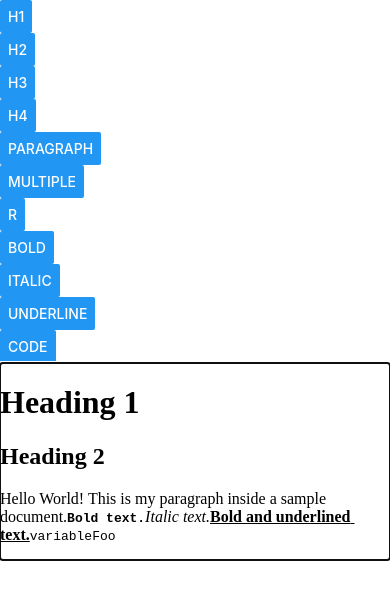
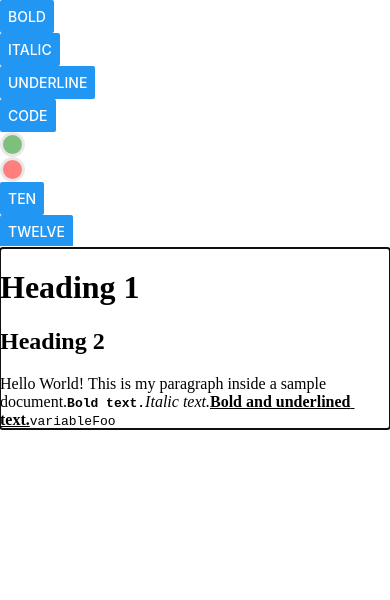
Before and after one commit to tarikh-cell/WSApp, a React Native app: screen / in a window 390 px wide. Shown: the top 600 px of the page. Built offline with nearby package versions, Linux system fonts and the light colour scheme.

Commit message:
Styling Buttons

```diff
--- a/src/components/Toolbar.js
+++ b/src/components/Toolbar.js
@@ -1,39 +1,46 @@
-
-import { Button } from 'react-native';
-import { getActiveStyles, toggleStyle, toggleBlockType } from "../utils/EditorUtils";
+import { StyleSheet, Button, Pressable, Text } from 'react-native';
+import { Editor } from "slate";
 import { useSlateStatic } from "slate-react";
 
-const PARAGRAPH_STYLES = ["h1", "h2", "h3", "h4", "paragraph", "multiple", "r"];
 const CHARACTER_STYLES = ["bold", "italic", "underline", "code"];
+const COLORS = ["green", "red"];
+const CHARACTER_SIZE = ["ten", "twelve"];
 
 export default function Toolbar({ selection }) {
-
   const editor = useSlateStatic();
 
   return (
     <div className="toolbar">
-      {/* Buttons for character styles */}
-      {PARAGRAPH_STYLES.map((style) => (
-        <ToolBarButton
-          key={style}
-          isActive={false}
-          title={style}
-          isActive={getActiveStyles(editor).has(style)}
-          onPress={(event) => {
-            event.preventDefault();
-            toggleBlockType(editor, style);
-          }}
-        />
-      ))}
       {CHARACTER_STYLES.map((style) => (
         <ToolBarButton
           key={style}
           isActive={false}
           title={style}
-          isActive={getActiveStyles(editor).has(style)}
           onPress={(event) => {
             event.preventDefault();
             toggleStyle(editor, style);
+          }}
+        />
+      ))}
+      {COLORS.map((style) => (
+        <Nob
+          key={style}
+          isActive={false}
+          title={style}
+          onPress={(event) => {
+            event.preventDefault();
+            toggleColor(editor, style, COLORS);
+          }}
+        />
+      ))}
+      {CHARACTER_SIZE.map((style) => (
+        <ToolBarButton
+          key={style}
+          isActive={false}
+          title={style}
+          onPress={(event) => {
+            event.preventDefault();
+            toggleColor(editor, style, CHARACTER_SIZE);
           }}
         />
       ))}
@@ -45,8 +52,6 @@ function ToolBarButton(props) {
   const { icon, isActive, ...otherProps } = props;
   return (
     <Button
-      variant="outline-primary"
-      className="toolbar-btn"
       active={isActive}
       {...otherProps}
     >
@@ -54,3 +59,52 @@ function ToolBarButton(props) {
     </Button>
   );
 }
+
+function Nob(props) {
+  const { icon, isActive, title, ...otherProps } = props;
+  return(
+    <Pressable active={isActive} style={[styles.container, {backgroundColor: title, opacity: 0.5}]} {...otherProps}>
+    </Pressable>
+  );
+}
+
+function getActiveStyles(editor) {
+  return new Set(Object.keys(Editor.marks(editor) ?? {}));
+}
+
+function toggleStyle(editor, style) {
+  const activeStyles = getActiveStyles(editor);
+  if (activeStyles.has(style)) {
+    Editor.removeMark(editor, style);
+  } else {
+    Editor.addMark(editor, style, true);
+  }
+}
+
+function toggleColor(editor, style, type) {
+  const activeStyles = getActiveStyles(editor);
+  activeStyles.forEach( (col) => {
+    if (type.includes(col)){
+      Editor.removeMark(editor, col);
+    }
+  });
+  if (activeStyles.has(style)) {
+    Editor.removeMark(editor, style);
+  } else {
+    Editor.addMark(editor, style, true);
+  }
+}
+
+const styles = StyleSheet.create({
+  container: {
+    width: '25px',
+    height: '25px',
+    borderRadius: '50%',
+    justifyContent: 'center',
+    borderWidth: 3,
+    borderColor: 'lightgrey',
+  },
+  inner: {
+    alignSelf: 'center',
+  }
+});
--- a/src/utils/BaseDocument.js
+++ b/src/utils/BaseDocument.js
@@ -8,7 +8,7 @@ const BaseDocument = [
         children: [{ text: "Heading 2" }],
       },
       {
-        type: "paragraph",
+        type: "Text",
         children: [{ text: "Hello World! This is my paragraph inside a sample document." },
         { text: "Bold text.", bold: true, code: true },
         { text: "Italic text.", italic: true },
--- a/src/utils/EditorUtils.js
+++ /dev/null
@@ -1,54 +0,0 @@
-import { Editor, Element } from "slate";
-import { Point, Range, Text, Transforms } from "slate";
-
-export function getActiveStyles(editor) {
-  return new Set(Object.keys(Editor.marks(editor) ?? {}));
-}
-
-export function toggleStyle(editor, style) {
-  const activeStyles = getActiveStyles(editor);
-  if (activeStyles.has(style)) {
-    Editor.removeMark(editor, style);
-  } else {
-    Editor.addMark(editor, style, true);
-  }
-}
-
-export function toggleBlockType(editor, blockType) {
-  const currentBlockType = getTextBlockStyle(editor);
-  const changeTo = currentBlockType === blockType ? "paragraph" : blockType;
-  Transforms.setNodes(
-    editor,
-    { type: changeTo },
-     // Node filtering options supported here too. We use the same
-     // we used with Editor.nodes above.
-    { at: editor.selection, match: (n) => Editor.isBlock(editor, n) }
-  );
-}
-
-export function getTextBlockStyle(editor) {
-  const selection = editor.selection;
-  if (selection == null) {
-    return null;
-  }
-  // gives the forward-direction points in case the selection was
-  // was backwards.
-  const [start, end] = Range.edges(selection);
-
-  //path[0] gives us the index of the top-level block.
-  let startTopLevelBlockIndex = start.path[0];
-  const endTopLevelBlockIndex = end.path[0];
-
-  let blockType = null;
-  while (startTopLevelBlockIndex <= endTopLevelBlockIndex) {
-    const [node, _] = Editor.node(editor, [startTopLevelBlockIndex]);
-    if (blockType == null) {
-      blockType = node.type;
-    } else if (blockType !== node.type) {
-      return "multiple";
-    }
-    startTopLevelBlockIndex++;
-  }
-
-  return blockType;
-}
--- a/src/hooks/useEditorConfig.js
+++ b/src/utils/useEditorConfig.js
@@ -1,6 +1,5 @@
 import React, { useState } from 'react';
-import { StyleSheet, View, Text, TextInput, Button } from 'react-native';
-
+import { Text } from 'react-native';
 import { DefaultElement } from "slate-react";
 
 export default function useEditorConfig(editor) {
@@ -47,5 +46,21 @@ function renderLeaf({ attributes, children, leaf }) {
       el = <u>{el}</u>;
     }
 
+    if (leaf.green){
+      el = <Text style={{color: "green"}}>{el}</Text>;
+    }
+
+    if (leaf.red){
+      el = <Text style={{color: "red"}}>{el}</Text>;
+    }
+
+    if (leaf.ten){
+      el = <Text style={{fontSize: "10px"}}>{el}</Text>;
+    }
+
+    if (leaf.twelve){
+      el = <Text style={{fontSize: "12px"}}>{el}</Text>;
+    }
+
     return <span {...attributes}>{el}</span>;
 }
```
Also changed, not shown: src/components/Editor.js (+3 -8 lines), src/utils/useSelection.js (renamed from src/hooks/useSelection.js).
